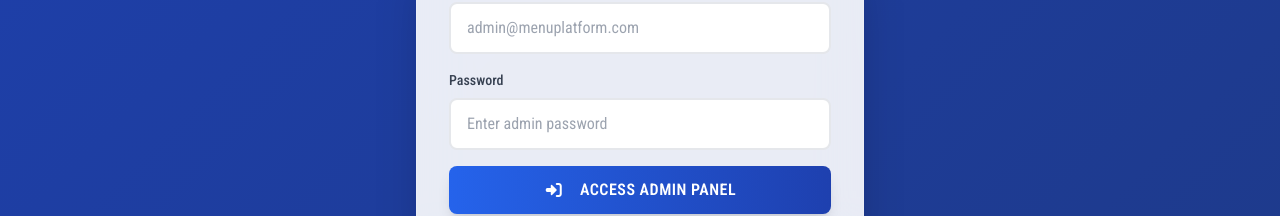
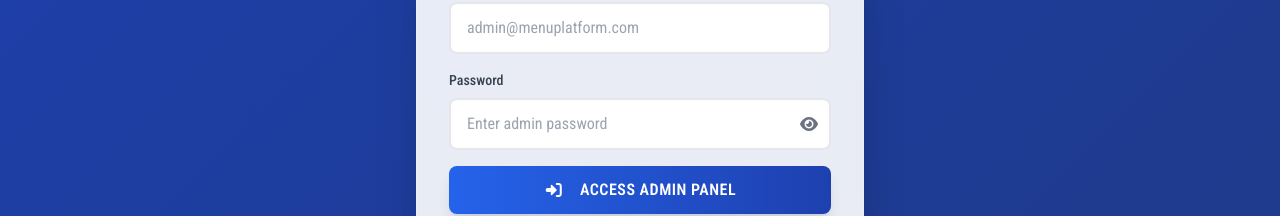
Before and after one commit to ardijancuri/digital-menu-platform, a React app in the folder frontend/: page /admin/login in a window 1280 px wide. Shown: the part 434-650 px from the top of the page. Built offline with nearby package versions, Linux system fonts and the light colour scheme; no server answers; the HTML template or start-up script is replaced by a standard one.

Commit message:
feat: implement admin login page with form validation and authentication logic

```diff
--- a/frontend/src/pages/admin/AdminLogin.jsx
+++ b/frontend/src/pages/admin/AdminLogin.jsx
@@ -11,6 +11,8 @@ const AdminLogin = () => {
     const [formData, setFormData] = useState({ email: '', password: '' });
     const [loading, setLoading] = useState(false);
     const [error, setError] = useState('');
+
+    const [showPassword, setShowPassword] = useState(false);
 
     const handleSubmit = async (e) => {
         e.preventDefault();
@@ -67,14 +69,26 @@ const AdminLogin = () => {
                             required
                         />
 
-                        <Input
-                            label="Password"
-                            type="password"
-                            value={formData.password}
-                            onChange={(e) => setFormData({ ...formData, password: e.target.value })}
-                            placeholder="Enter admin password"
-                            required
-                        />
+                        <div className="mb-4">
+                            <label className="block text-sm font-medium text-gray-700 mb-2">Password</label>
+                            <div className="relative">
+                                <input
+                                    type={showPassword ? "text" : "password"}
+                                    className="input pr-10"
+                                    value={formData.password}
+                                    onChange={(e) => setFormData({ ...formData, password: e.target.value })}
+                                    placeholder="Enter admin password"
+                                    required
+                                />
+                                <button
+                                    type="button"
+                                    className="absolute inset-y-0 right-0 flex items-center pr-3 text-gray-500 hover:text-gray-700 focus:outline-none transition-colors"
+                                    onClick={() => setShowPassword(!showPassword)}
+                                >
+                                    <i className={`fas ${showPassword ? 'fa-eye-slash' : 'fa-eye'}`}></i>
+                                </button>
+                            </div>
+                        </div>
 
                         <Button type="submit" variant="primary" loading={loading} className="w-full">
                             <i className="fas fa-sign-in-alt mr-2"></i>
```
